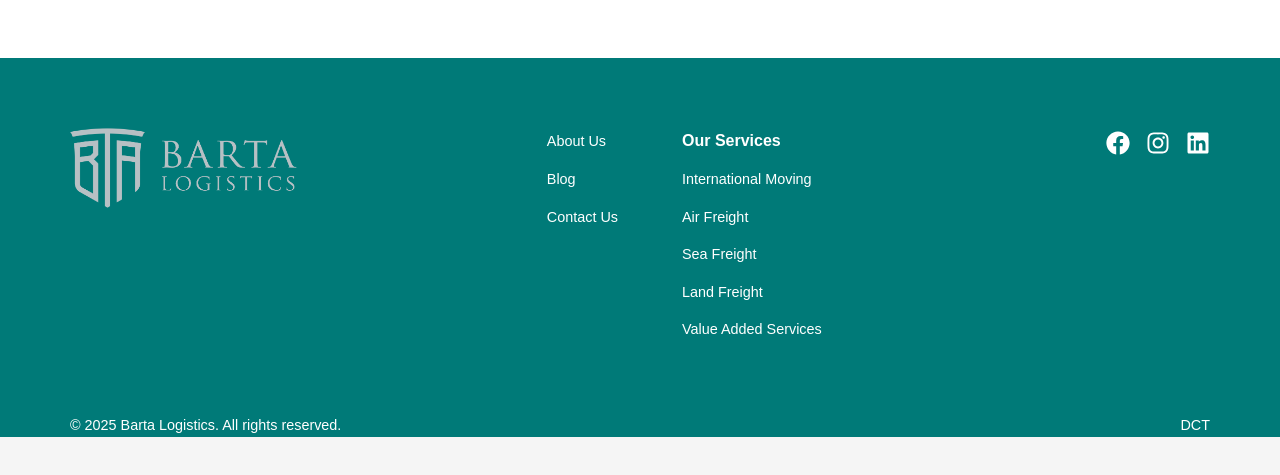
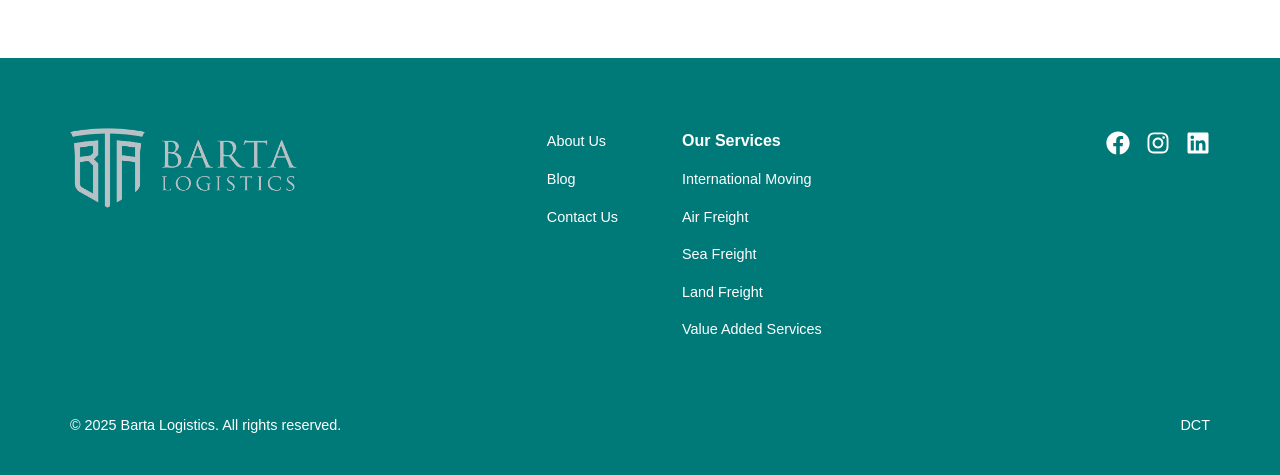
Before and after one commit to danieltanurhan/bartalogistics, a Next.js app: page / in a window 1280 px wide. Shown: the part 4278-4753 px from the top of the page. Before the commit the page ends 4715 px from the top, so only its background shows below. Built offline with nearby package versions, Linux system fonts and the light colour scheme; a web font is replaced by a local one.

Commit message:
added px

```diff
--- a/src/styles/footer.css
+++ b/src/styles/footer.css
@@ -6,7 +6,7 @@
     font-family: 'Sarabun', sans-serif;
     padding-inline: 40px;
     padding-top: 70px;
-    padding-bottom: 48;
+    padding-bottom: 48px;
     display: flex;
     flex-direction: column;
     justify-content: center;
```
